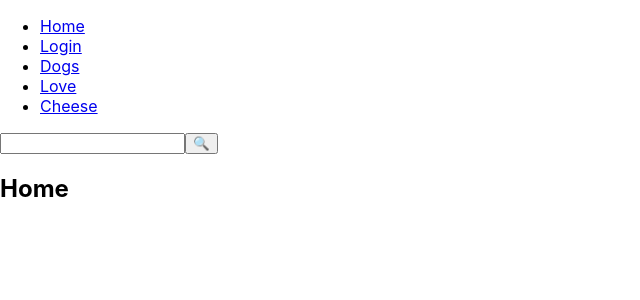
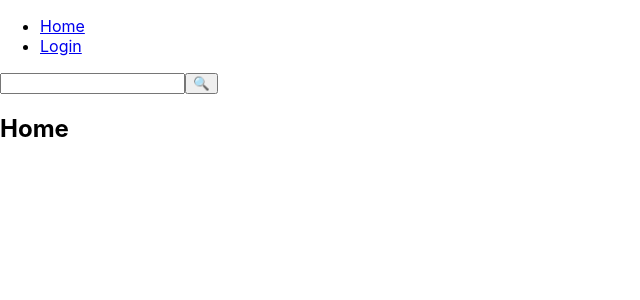
Before and after one commit to Reinoptland/routing-topics, a React (Create React App) app: page / in a window 1280 px wide. Shown: the top 300 px of the page, without its empty margins (0-640 px from the left). Built offline with nearby package versions, Linux system fonts and the light colour scheme.

Commit message:
Render correct links when logged in / not logged in

```diff
--- a/src/App.js
+++ b/src/App.js
@@ -28,18 +28,25 @@ export default function App() {
           <li>
             <Link to="/">Home</Link>
           </li>
+          {!authenticated && (
             <li>
               <Link to="/login">Login</Link>
             </li>
+          )}
+          {authenticated && (
+            <>
               <li>
                 <Link to="/images/dogs">Dogs</Link>
               </li>
+
               <li>
                 <Link to="/images/love">Love</Link>
               </li>
               <li>
                 <Link to="/images/cheese">Cheese</Link>
               </li>
+            </>
+          )}
         </ul>
         <input
           value={searchText}
```
Lines whose indentation alone changed are shown as unchanged.
